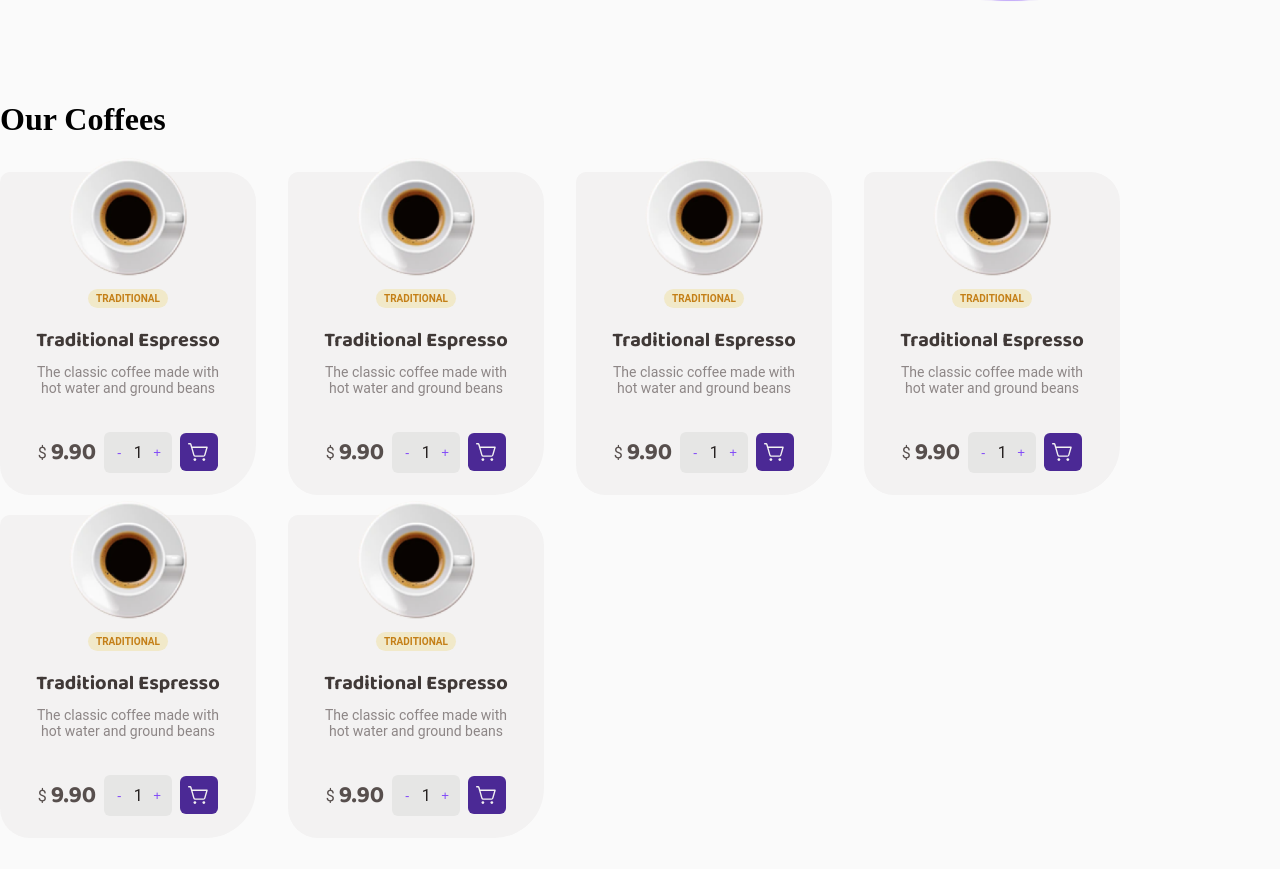
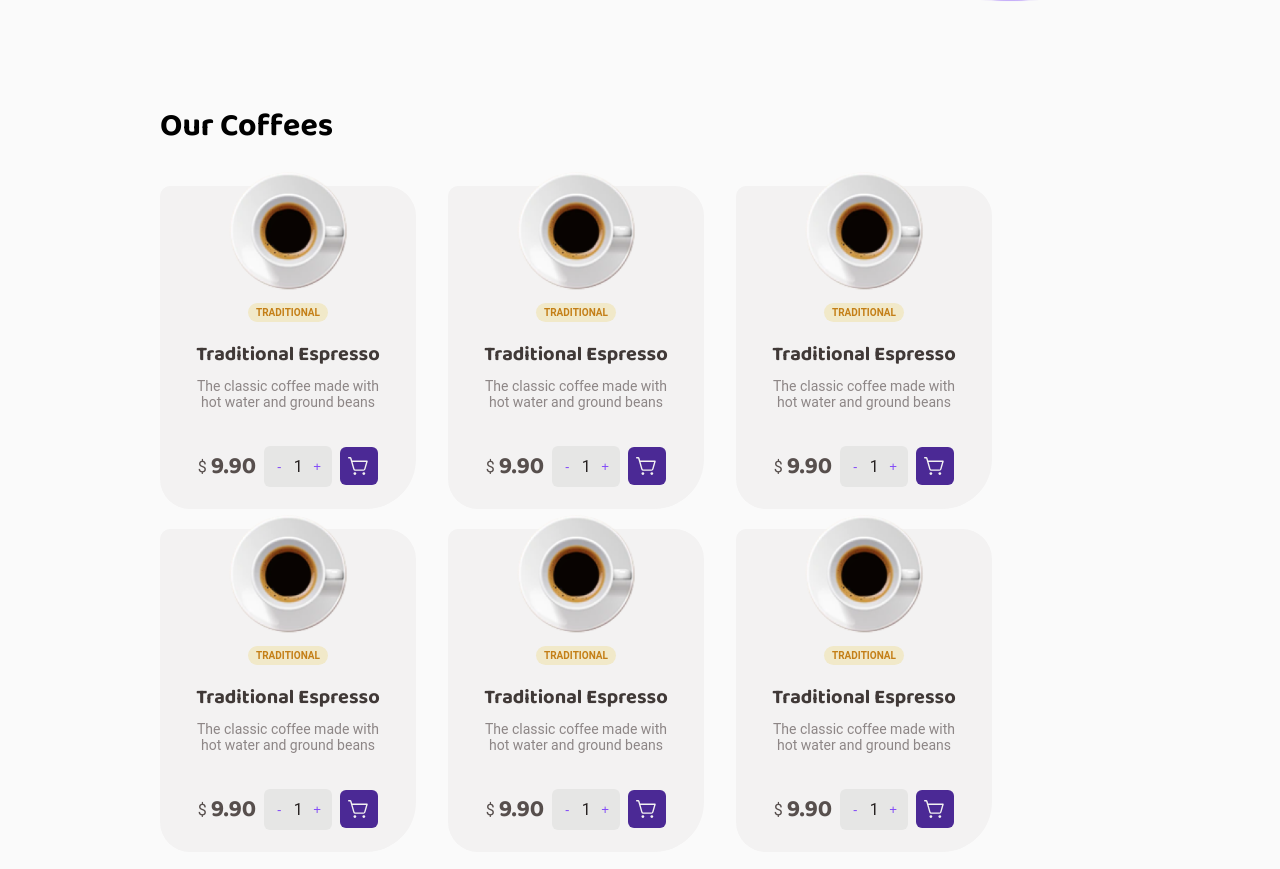
Before and after one commit to martahil/CoffeeDeliveryChallenge02, a React (Vite) app: page / in a window 1280 px wide. Shown: the part 551-1420 px from the top of the page. Before the commit the page ends 1389 px from the top, so only its background shows below. Built offline with nearby package versions, Linux system fonts and the light colour scheme.

Commit message:
Style CoffeeList

```diff
--- a/src/CoffeesMainPage/CoffeeList/styles.ts
+++ b/src/CoffeesMainPage/CoffeeList/styles.ts
@@ -1,8 +1,15 @@
 import styled from 'styled-components'
 
 export const CoffeesContainer = styled.div`
+  margin-left: 10rem;
+  margin-right: 10rem;
+  margin-bottom: 2.6166rem;
+
   h1 {
     margin-bottom: 2.125rem;
+    font-family: 'Baloo 2';
+    font-size: 2rem;
+    font-weight: bolder; /* ExtraBold */
   }
 `
 
```
